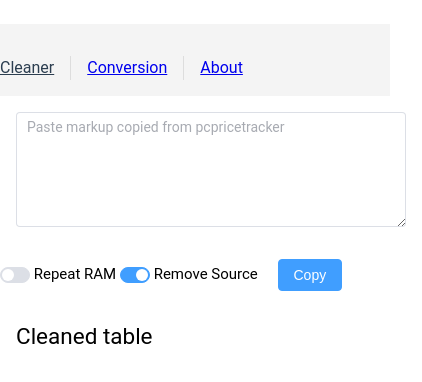
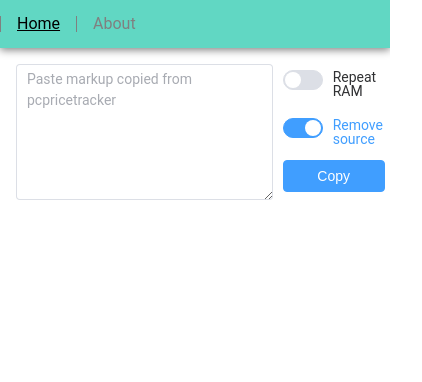
Before and after one commit to gouravkr/pcptcleaner, a Vue app: page / in a window 390 px wide. Shown: the top 382 px of the page, 422 px wide, since content can reach past the window. Built offline with nearby package versions, Linux system fonts and the light colour scheme.

Commit message:
better header and responsive layout Added el-row/col layout for cleaner layout with side buttons

```diff
--- a/src/App.vue
+++ b/src/App.vue
@@ -7,19 +7,21 @@ import { RouterLink, RouterView } from "vue-router";
     <header>
       <div class="wrapper">
         <nav>
-          <RouterLink to="/">Cleaner</RouterLink>
-          <RouterLink to="/Conversion">Conversion</RouterLink>
+          <RouterLink to="/">Home</RouterLink>
+          <!-- <RouterLink to="/Conversion">Conversion</RouterLink> -->
           <RouterLink to="/about">About</RouterLink>
         </nav>
       </div>
     </header>
-    <RouterView />
+    <div class="container">
+      <RouterView />
+    </div>
   </div>
 </template>
 
 <style scoped>
 header {
-  line-height: 1.5;
+  line-height: 1;
   max-height: 100vh;
 }
 
@@ -30,31 +32,34 @@ nav {
   margin-top: 2rem;
 }
 
+nav a {
+  display: inline-block;
+  padding: 0 1rem;
+  border-left: 1px solid gray;
+  color: gray;
+  text-decoration: none;
+}
+
 nav a.router-link-exact-active {
-  color: var(--color-text);
+  color: black;
+  text-decoration: underline;
 }
 
 nav a.router-link-exact-active:hover {
   background-color: transparent;
 }
 
-nav a {
-  display: inline-block;
-  padding: 0 1rem;
-  border-left: 1px solid var(--color-border);
-}
-
-nav a:first-of-type {
-  border: 0;
-}
-
 header {
+  position: absolute;
+  top: 0px;
+  left: 0px;
   display: flex;
   place-items: center;
+  box-shadow: 0px 2px 8px gray;
 }
 
 header .wrapper {
-  background-color: #f4f4f4;
+  background-color: #61d7c3;
   width: 100vw;
   display: flex;
   place-items: center;
@@ -63,10 +68,13 @@ header .wrapper {
 
 nav {
   text-align: left;
-  margin-left: -1rem;
   font-size: 1rem;
-
-  padding: 1rem 0;
+  padding: 0 0 1rem 0;
   margin-top: 1rem;
 }
+
+.container {
+  margin-top: 1.5rem;
+  overflow: hidden ;
+}
 </style>
--- a/src/views/ClassifyMd.vue
+++ b/src/views/ClassifyMd.vue
@@ -1,23 +1,43 @@
 <template>
   <div>
+    <el-row :gutter="10">
+      <el-col :xs="16" :sm="18" :md="18" :lg="18" :xl="21">
         <el-input
           class="m16"
+          style="width: 100%"
           type="textarea"
-      rows="5"
+          rows="6"
           v-model="rowData"
           @input="prepareTable"
           placeholder="Paste markup copied from pcpricetracker"
         />
-    <el-switch v-model="options.repeatRam" size="small" @change="prepareTable" /> Repeat
-    RAM
-    <el-switch v-model="options.removeSource" size="small" @change="prepareTable" />
-    Remove Source
-
-    <el-button class="m16" type="primary" @click="copyTextNoInput">Copy </el-button><br />
+      </el-col>
+      <el-col :xs="8" :sm="6" :md="6" :lg="6" :xl="3">
+        <div class="option-buttons">
+          <el-switch
+            v-model="options.repeatRam"
+            class="mt16"
+            @change="prepareTable"
+            active-text="Repeat RAM"
+          />
+          <br />
+          <el-switch
+            v-model="options.removeSource"
+            class="mt16"
+            @change="prepareTable"
+            active-text="Remove source"
+          />
+          <br />
+          <el-button id="copy-btn" class="mt16" type="primary" @click="copyTextNoInput"
+            >Copy </el-button
+          ><br />
+        </div>
+      </el-col>
+    </el-row>
 
     <div class="m16">
-      <h2>Cleaned table</h2>
-      <div v-html="mdProcessor(pcptLink)" />
+      <h2 v-if="outputDict.length > 0" style="margin-bottom: 12px">Cleaned table</h2>
+      <div v-html="mdProcessor(pcptLink)" style="margin-bottom: 6px" />
       <table class="mt-10">
         <thead>
           <tr>
@@ -58,6 +78,7 @@
 
 <script>
 import configData from "@/assets/config.json";
+import { ElMessage } from "element-plus";
 
 export default {
   data() {
@@ -299,6 +320,13 @@ export default {
 
     copyTextNoInput() {
       console.log("copy called");
+      if (this.outputDict.length === 0) {
+        ElMessage({
+          message: "Table is blank",
+          type: "warning",
+        });
+        return null;
+      }
       this.dictToMd(this.outputDict);
       const storage = document.createElement("textarea");
       storage.value = this.pcptLink + "\n\n";
@@ -309,29 +337,39 @@ export default {
       storage.setSelectionRange(0, 99999);
       document.execCommand("copy");
       document.body.removeChild(storage);
+      ElMessage({
+        message: "Copied successfully",
+        type: "success",
+      });
     },
   },
 };
 </script>
+
 <style>
 .m16 {
-  margin: 16px;
+  margin: 16px 0 0 16px;
+}
+.mt16 {
+  margin-top: 16px;
 }
 table,
 td,
 th {
-  border: 1px solid black;
+  border-bottom: 1.5px solid #61d7c3;
   border-collapse: collapse;
   padding: 4px;
 }
 th {
   font-weight: bold;
-  background-color: #ededed;
+  background-color: #61d7c3;
+  color: rgba(0, 0, 0, 0.7);
 }
 table {
-  width: 90vw;
+  width: 96vw;
   max-width: 660px;
 }
+
 .edit-button {
   position: relative;
   display: flex;
@@ -339,4 +377,15 @@ table {
   color: rgb(14, 178, 223);
   cursor: pointer;
 }
+
+.option-buttons {
+  margin-left: 1rem;
+}
+.border {
+  border: 1px solid gray;
+  border-radius: 4px;
+}
+#copy-btn {
+  width: 95%;
+}
 </style>
```
Lines whose indentation alone changed are shown as unchanged.
